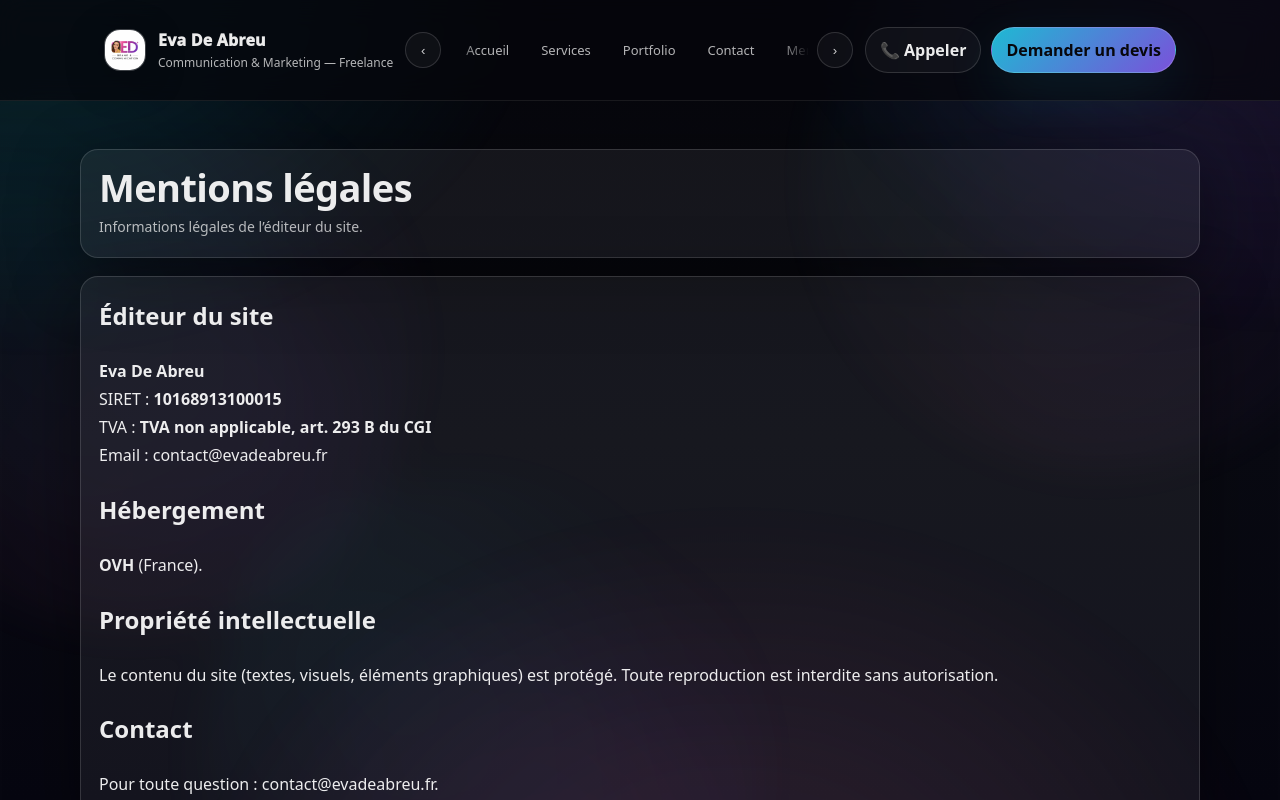
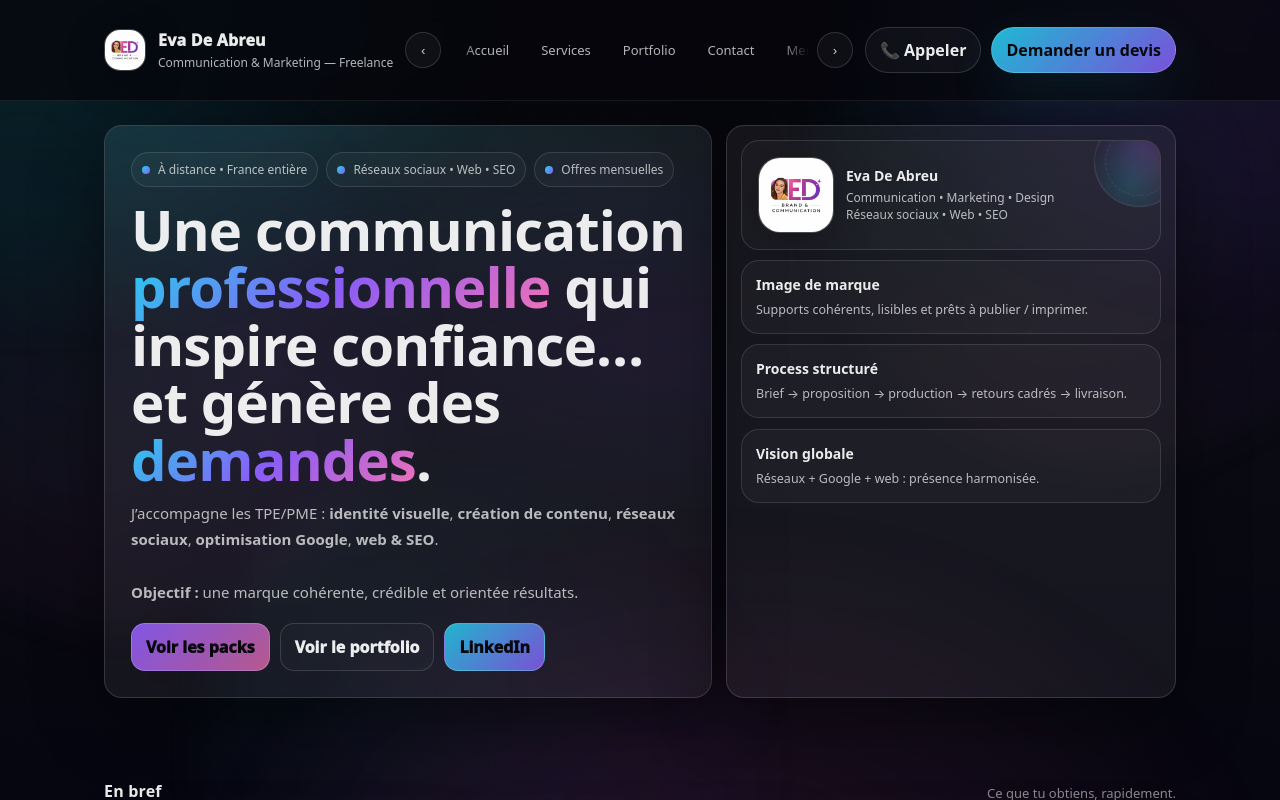
Before and after one commit to evadbr91/evadbr91.github.io, a plain HTML site: page index.html in a window 1280 px wide. Drawn offline with Linux system fonts and the light colour scheme.

Commit message:
Update index.html

```diff
--- a/index.html
+++ b/index.html
@@ -2,9 +2,9 @@
 <html lang="fr">
 <head>
   <meta charset="utf-8" />
-  <meta name="viewport" content="width=device-width,initial-scale=1" />
-  <title>Mentions légales — Eva De Abreu</title>
-  <meta name="description" content="Mentions légales — Eva De Abreu" />
+  <meta name="viewport" content="width=device-width, initial-scale=1" />
+  <title>Eva De Abreu — Communication & Marketing</title>
+  <meta name="description" content="Freelance en communication & marketing : identité visuelle, réseaux sociaux, web & SEO." />
   <meta name="theme-color" content="#07070c" />
   <link rel="stylesheet" href="assets/css/style.css?v=20260226">
 </head>
@@ -17,7 +17,7 @@
     <div class="blob b3"></div>
   </div>
 
-  <!-- NAV -->
+  <!-- NAV (identique partout) -->
   <div class="nav">
     <div class="wrap">
       <a class="brand" href="index.html" aria-label="Retour à l’accueil">
@@ -30,6 +30,7 @@
 
       <div class="linksWrap" aria-label="Menu">
         <button class="navArrow" id="navLeft" type="button" aria-label="Défiler à gauche">‹</button>
+
         <nav class="links" id="topLinks">
           <a href="index.html">Accueil</a>
           <a href="services.html">Services</a>
@@ -39,6 +40,7 @@
           <a href="politique-confidentialite.html">Confidentialité</a>
           <a href="conditions-prestations.html">Conditions</a>
         </nav>
+
         <button class="navArrow" id="navRight" type="button" aria-label="Défiler à droite">›</button>
       </div>
 
@@ -80,38 +82,120 @@
   </div>
   <!-- /NAV -->
 
-  <main class="wrap" style="padding:34px 0">
-    <div class="card pageHead glow-hover">
-      <h1>Mentions légales</h1>
-      <p>Informations légales de l’éditeur du site.</p>
-    </div>
+  <header class="wrap">
+    <div class="hero">
+      <div class="card hero-left glow-hover reveal">
+        <div class="chips">
+          <span class="chip"><span class="dot"></span>À distance • France entière</span>
+          <span class="chip"><span class="dot"></span>Réseaux sociaux • Web • SEO</span>
+          <span class="chip"><span class="dot"></span>Offres mensuelles</span>
+        </div>
 
-    <section style="padding:18px 0">
-      <div class="card glow-hover" style="padding:18px; line-height:1.75">
-        <h2 style="margin-top:0">Éditeur du site</h2>
-        <p>
-          <b>Eva De Abreu</b><br>
-          SIRET : <b>10168913100015</b><br>
-          TVA : <b>TVA non applicable, art. 293 B du CGI</b><br>
-          Email : <a href="mailto:contact@evadeabreu.fr">contact@evadeabreu.fr</a>
+        <h1>
+          Une communication <span class="grad">professionnelle</span> qui inspire confiance… et génère des
+          <span class="grad">demandes</span>.
+        </h1>
+
+        <p class="lead">
+          J’accompagne les TPE/PME : <b>identité visuelle</b>, <b>création de contenu</b>, <b>réseaux sociaux</b>,
+          <b>optimisation Google</b>, <b>web & SEO</b>.
+          <br><br>
+          <b>Objectif :</b> une marque cohérente, crédible et orientée résultats.
         </p>
 
-        <h2>Hébergement</h2>
-        <p><b>OVH</b> (France).</p>
+        <div class="hero-actions">
+          <a class="btn primary" href="services.html">Voir les packs</a>
+          <a class="btn ghost" href="portfolio.html">Voir le portfolio</a>
+          <a class="btn linkedin" href="https://www.linkedin.com/in/eva-de-abreu-46a273197/" target="_blank" rel="noopener">LinkedIn</a>
+        </div>
+      </div>
 
-        <h2>Propriété intellectuelle</h2>
-        <p>Le contenu du site (textes, visuels, éléments graphiques) est protégé. Toute reproduction est interdite sans autorisation.</p>
+      <div class="card hero-right reveal">
+        <div class="profile glow-hover">
+          <div class="orb" aria-hidden="true"></div>
+          <div class="avatar">
+            <img src="brand-photo.jpg" alt="Photo — Eva De Abreu" onerror="this.style.display='none'">
+          </div>
+          <div>
+            <b>Eva De Abreu</b>
+            <span>Communication • Marketing • Design<br>Réseaux sociaux • Web • SEO</span>
+          </div>
+        </div>
 
-        <h2>Contact</h2>
-        <p>Pour toute question : <a href="mailto:contact@evadeabreu.fr">contact@evadeabreu.fr</a>.</p>
+        <div class="stat glow-hover">
+          <strong>Image de marque</strong>
+          <p>Supports cohérents, lisibles et prêts à publier / imprimer.</p>
+        </div>
+        <div class="stat glow-hover">
+          <strong>Process structuré</strong>
+          <p>Brief → proposition → production → retours cadrés → livraison.</p>
+        </div>
+        <div class="stat glow-hover">
+          <strong>Vision globale</strong>
+          <p>Réseaux + Google + web : présence harmonisée.</p>
+        </div>
+      </div>
+    </div>
+  </header>
+
+  <main class="wrap">
+    <section class="reveal">
+      <div class="section-head">
+        <h2 class="type-title" data-text="En bref"><span class="typeOut"></span><span class="caret" aria-hidden="true"></span></h2>
+        <p>Ce que tu obtiens, rapidement.</p>
+      </div>
+
+      <div class="grid3">
+        <div class="tile glow-hover">
+          <h3>Une image cohérente</h3>
+          <p>Supports & identité harmonisés pour inspirer confiance.</p>
+        </div>
+        <div class="tile glow-hover">
+          <h3>De la visibilité</h3>
+          <p>Réseaux + optimisation + conseils pour être vue.</p>
+        </div>
+        <div class="tile glow-hover">
+          <h3>Plus de demandes</h3>
+          <p>Une présence claire orientée conversion.</p>
+        </div>
+      </div>
+
+      <div class="hero-actions" style="margin-top:14px;">
+        <a class="btn primary" href="contact.html">Demander un devis</a>
+        <a class="btn" href="portfolio.html">Voir les réalisations</a>
+        <a class="btn ghost" href="services.html">Voir les packs</a>
+      </div>
+    </section>
+
+    <section class="reveal">
+      <div class="section-head">
+        <h2 class="type-title" data-text="Avis clients"><span class="typeOut"></span><span class="caret" aria-hidden="true"></span></h2>
+        <p>Des retours récents (défile automatiquement).</p>
+      </div>
+
+      <div class="reviewsHead">
+        <div class="badge"><span class="spark"></span> Avis récents</div>
+      </div>
+      <div class="revProgress" aria-hidden="true"><span id="revProg"></span></div>
+
+      <div class="reviews">
+        <div class="reviews-track" id="reviewsTrack" aria-label="Carrousel d'avis"></div>
+        <button class="revArrow left" type="button" id="revPrev" aria-label="Avis précédent">‹</button>
+        <button class="revArrow right" type="button" id="revNext" aria-label="Avis suivant">›</button>
+        <div class="revDots" id="revDots" aria-hidden="true"></div>
       </div>
     </section>
 
     <footer>
       <div class="foot">
         <div>
-          <div>© <span id="y"></span> Eva De Abreu</div>
+          <div>© <span id="y"></span> Eva De Abreu — Communication & Marketing</div>
           <div class="muted2">
+            SIRET : 10168913100015 • TVA non applicable, art. 293 B du CGI • Hébergement : OVH •
+            <a href="mailto:contact@evadeabreu.fr">contact@evadeabreu.fr</a>
+          </div>
+          <div class="muted2" style="margin-top:6px;">
+            <a href="mentions-legales.html">Mentions légales</a> •
             <a href="politique-confidentialite.html">Politique de confidentialité</a> •
             <a href="conditions-prestations.html">Conditions de prestations</a>
           </div>
```
